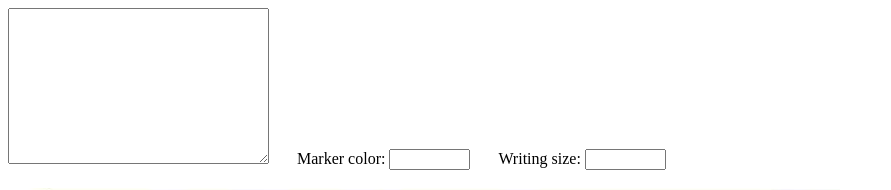
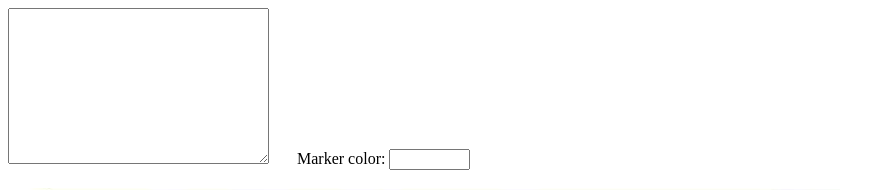
Before and after one commit to DennisMarkham/Angular_Whiteboard, a plain HTML site: page index.html in a window 1280 px wide. Shown: the top 190 px of the page, without its empty margins (0-891 px from the left). Drawn offline with nearby package versions, Linux system fonts and the light colour scheme.

Commit message:
Update index.html

```diff
--- a/index.html
+++ b/index.html
@@ -17,12 +17,12 @@
 <textarea name="message" rows="10" cols="30" ng-model="writing">
 </textarea>
 <span>    Marker color: <input type = "text" size = "7" ng-model="marker_color"></span>
-<span>    Writing size: <input type = "text" size = "7" ng-model="writing_size"></span>
+
 
 <br>
 <br>
 
-<div id = "whiteboard" ng-bind="writing" ng-style="{ color : marker_color, 'font-size': writing_size + 'px'}">
+<div id = "whiteboard" ng-bind="writing | limitTo : 34 " ng-style="{ color : marker_color}">
 </div>
 
 
```
